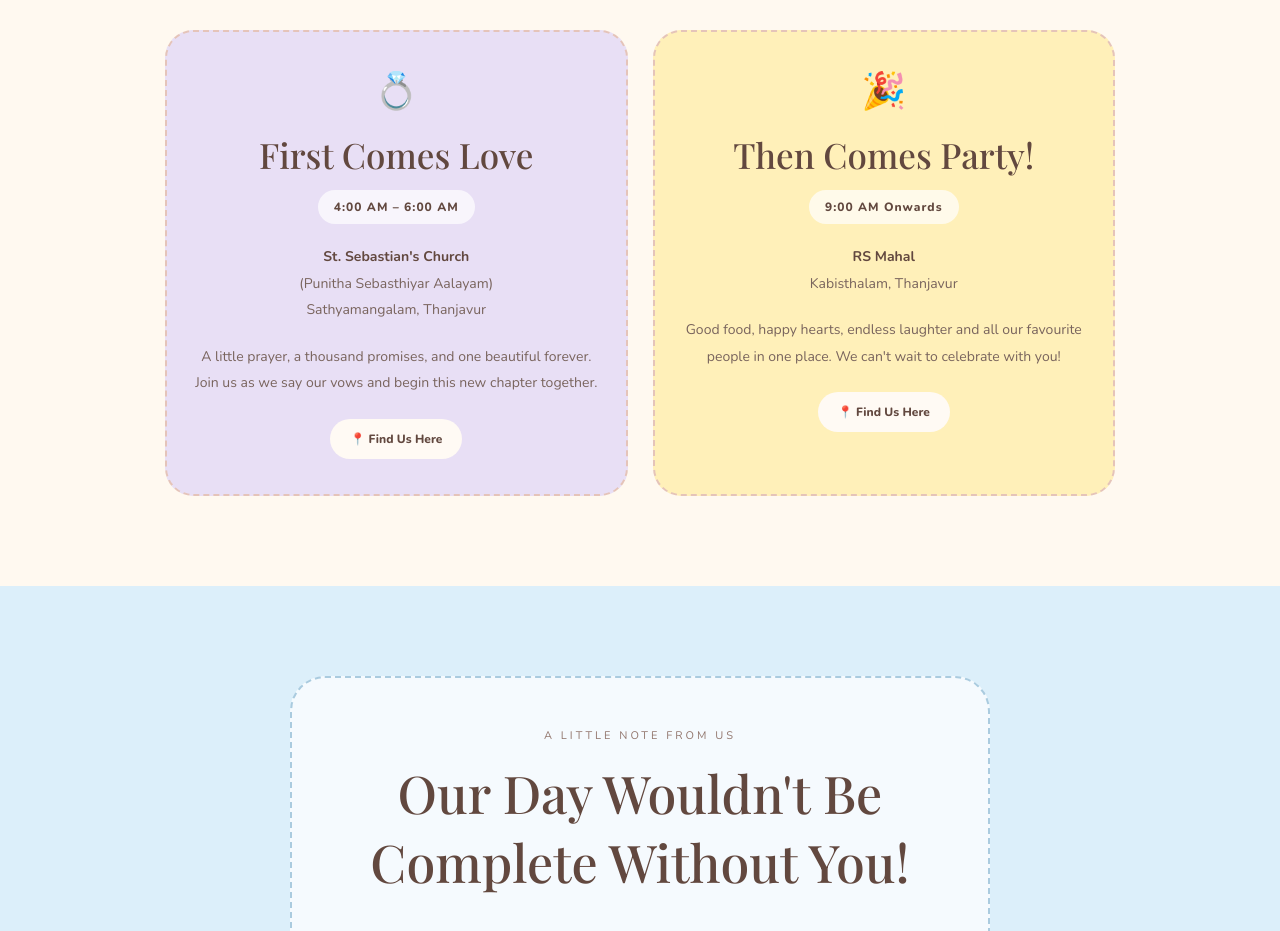
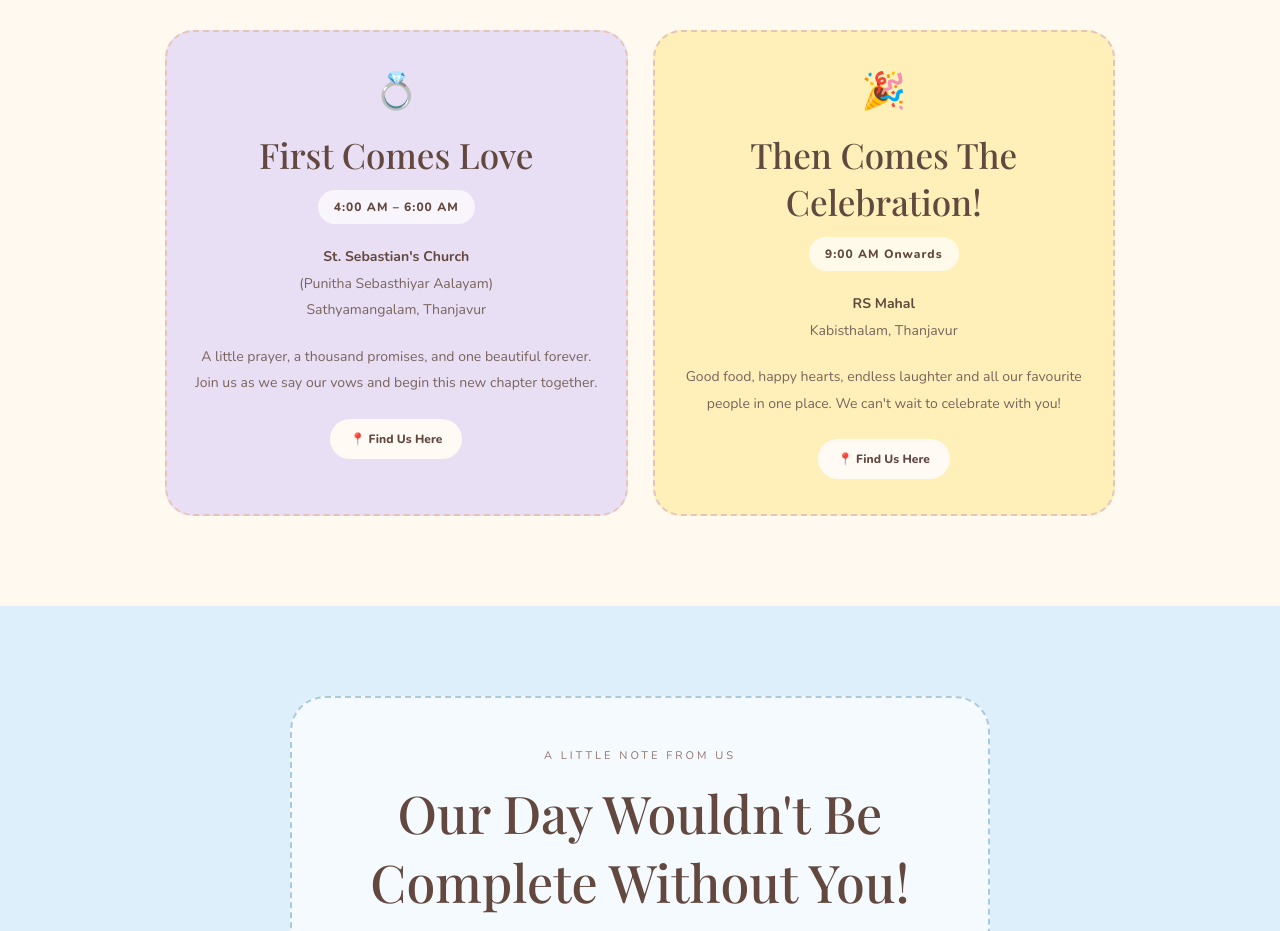
Before and after one commit to d-r-lenin/LoveLetter, a plain HTML site: page index.html in a window 1280 px wide. Shown: the part 1520-2451 px from the top of the page. Drawn offline with nearby package versions, Linux system fonts and the light colour scheme; a web font is replaced by a local one.

Commit message:
COnes the celabration

```diff
--- a/index.html
+++ b/index.html
@@ -521,7 +521,7 @@ footer{
 
         <div class="event-icon">🎉</div>
 
-        <h3>Then Comes Party!</h3>
+        <h3>Then Comes The Celebration!</h3>
 
         <div class="event-time">
           9:00 AM Onwards
```
